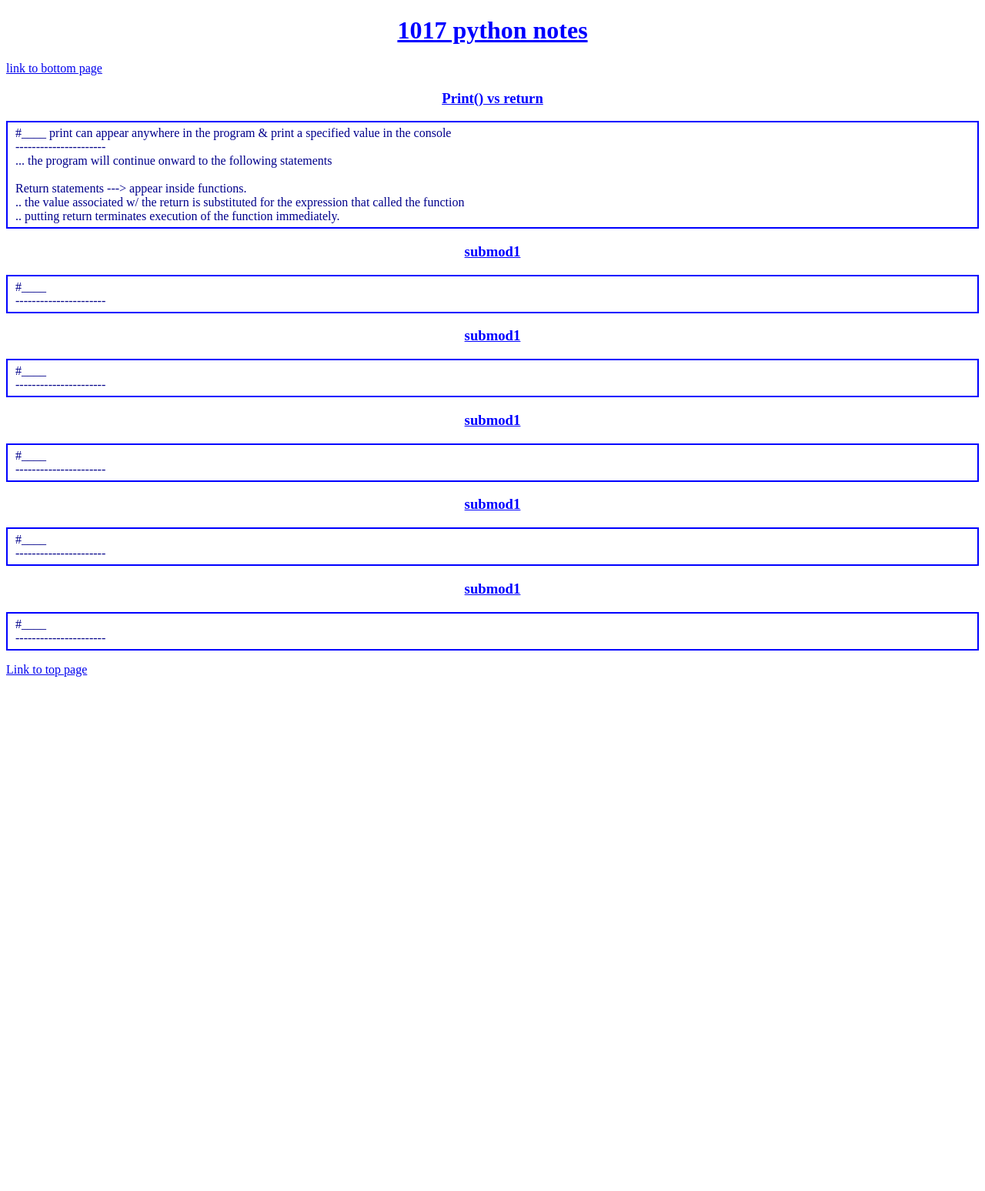
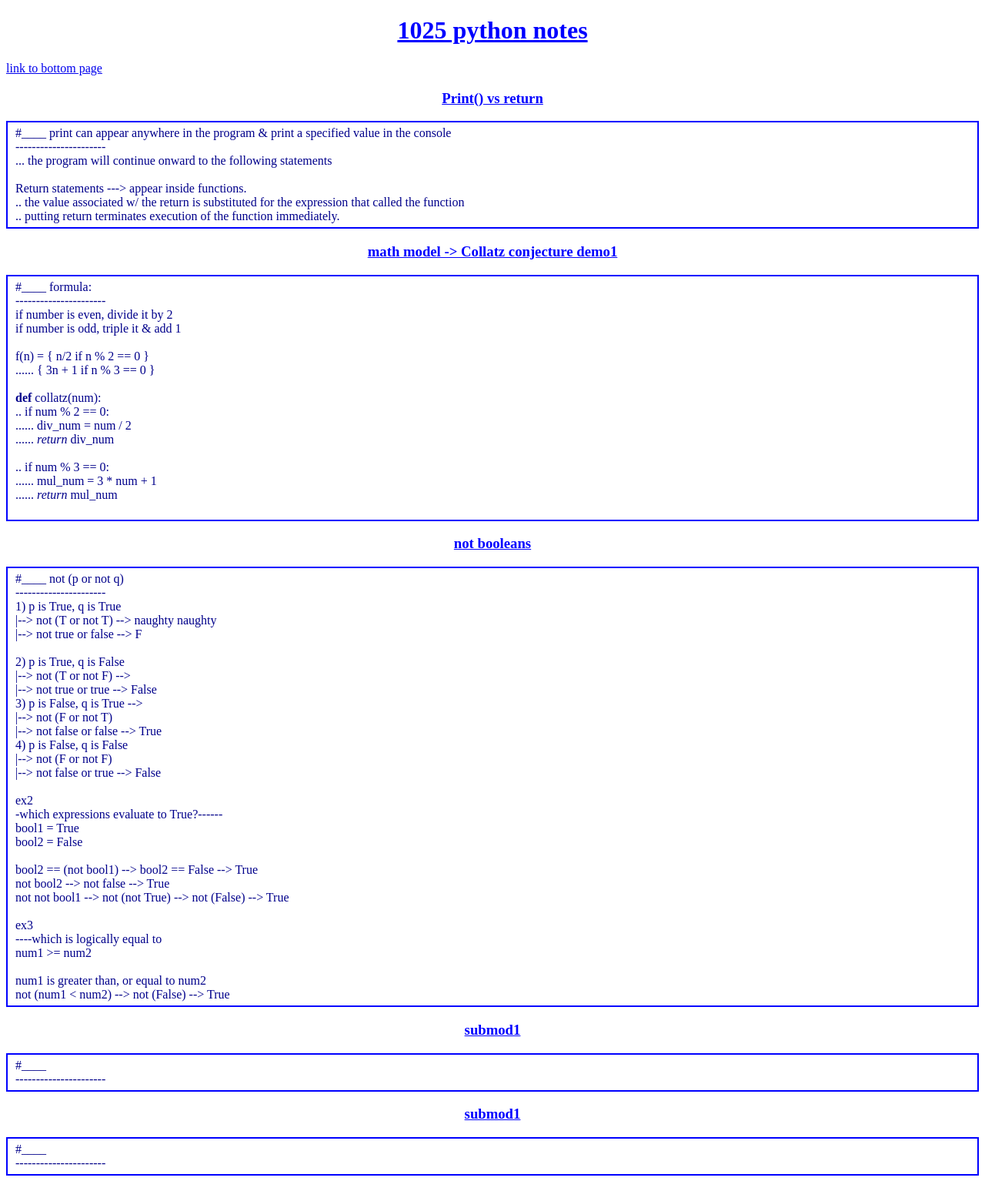
Before and after one commit to py3user22/django_demo1002, a Django app: template myapp1002/templates/1017_python_notes.html in a window 1280 px wide. Shown: the top 1547 px of the page at 77% size. Before the commit the page ends 879 px from the top, so only its background shows below. Run offline with Django 5.2, Linux system fonts and the light colour scheme; the template is opened without the code that fills it, so the values that code supplies are empty.

Commit message:
1025 added python boolean notes

```diff
--- a/myapp1002/templates/1017_python_notes.html
+++ b/myapp1002/templates/1017_python_notes.html
@@ -9,7 +9,7 @@
     <title>1017 python notes</title>
 </head>
 <body>
-    <h1>1017 python notes </h1>
+    <h1>1025 python notes </h1>
     <a id="topg" href="#botp">link to bottom page</a>
 
     <h3> Print() vs return </h3>
@@ -25,15 +25,61 @@
 
     </p>
 
-    <h3>submod1</h3>
+    <h3>math model -> Collatz conjecture demo1</h3>
     <p>
-      #____    <br>----------------------<br>
+        #____ formula:   <br>----------------------<br>
+        if number is even, divide it by 2    <br>
+        if number is odd, triple it & add 1  <br>
+        <br>
+        f(n) = { n/2 if n % 2 == 0 }    <br>
+        ...... { 3n + 1 if n % 3 == 0 } <br>
+        <br>
+        <b>def</b> collatz(num):  <br>
+        .. if num % 2 == 0:  <br>
+        ...... div_num =  num / 2  <br>
+        ...... <i>return</i> div_num  <br><br>
+
+        .. if num % 3 == 0:  <br>
+        ...... mul_num = 3 * num + 1  <br>
+        ...... <i>return</i> mul_num  <br><br>
+
+
 
     </p>
 
-    <h3>submod1</h3>
+    <h3>not booleans </h3>
     <p>
-      #____    <br>----------------------<br>
+      #____ not (p or not q)   <br>----------------------<br>
+        1) p is True, q is True <br>
+        |--> not (T or not T) --> naughty naughty  <br>
+        |--> not true or false --> F<br><br>
+
+        2) p is True, q is False<br>
+        |--> not (T or not F) --> <br>
+        |--> not true or true --> False  <br>
+
+        3) p is False, q is True --> <br>
+        |--> not (F or not T) <br>
+        |--> not false or false --> True  <br>
+
+        4) p is False, q is False <br>
+        |--> not (F or not F) <br>
+        |--> not false or true --> False <br><br>
+
+        ex2<br>-which expressions evaluate to True?------<br>
+        bool1 = True <br>bool2 = False<br><br>
+
+        bool2 == (not bool1)   --> bool2 == False --> True <br>
+        not bool2 --> not false --> True  <br>
+        not not bool1 --> not (not True) --> not (False) --> True <br><br>
+
+        ex3<br>----which is logically equal to <br>
+        num1 >= num2 <br><br>
+
+        num1 is greater than, or equal to num2 <br>
+
+        not (num1 < num2) --> not (False) --> True <br>
+
 
     </p>
 
--- a/myapp1002/templates/1024_encryption_notes.html
+++ b/myapp1002/templates/1024_encryption_notes.html
@@ -90,6 +90,10 @@
         <br>
         provides message authN, integrity, & non-repudiation<br>
         ensuring message was sent by private key holder<br>
+        <br>
+        private key is used by the sender to generate a unique digital signature<br>
+        <br>
+        public key is used by recipient to verify the authN of signature<br>
 
     </p>
     <h3>RSA ()</h3>
```
Also changed, not shown: myapp1002/templates/1024_python_notes.py (added, +68 -0 lines).
